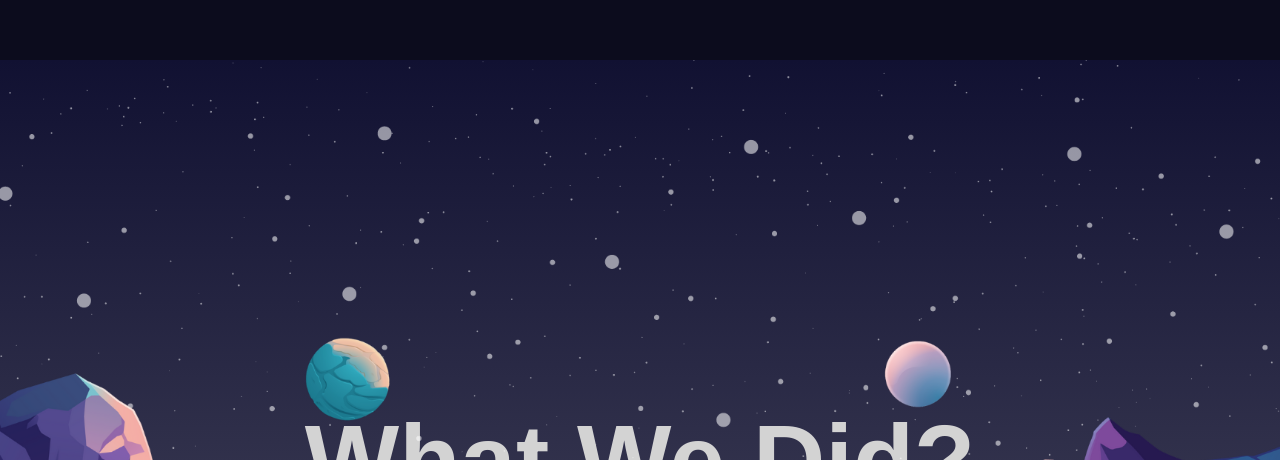
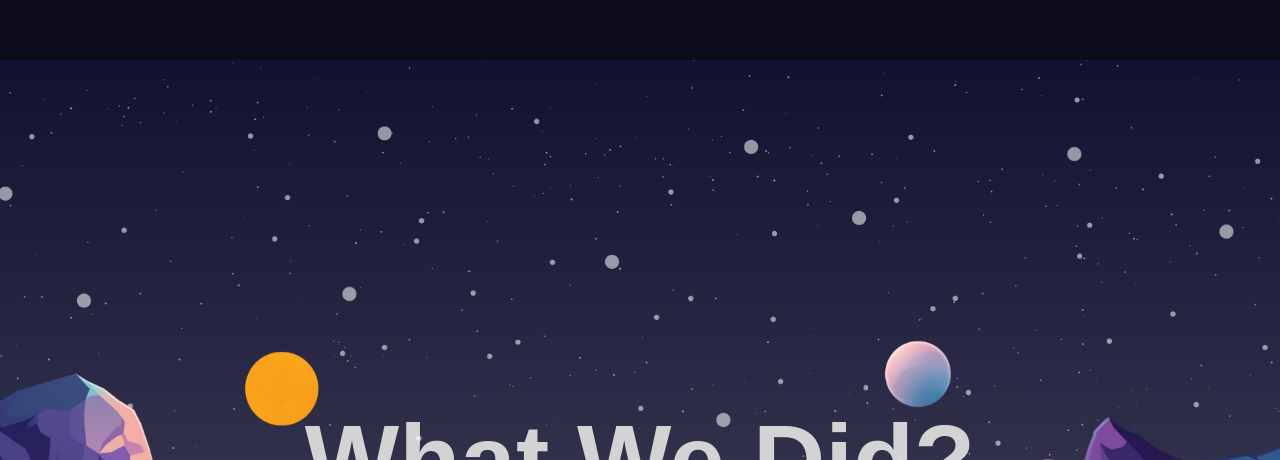
Before and after one commit to ChamikaRohan/Digital-Portfolio, a React (Vite) app: page / in a window 1280 px wide. Shown: the part 2340-2800 px from the top of the page. Built offline with nearby package versions, Linux system fonts and the light colour scheme.

Commit message:
Added asnimations to the parallax pages

```diff
--- a/src/components/parallax/Parallax.jsx
+++ b/src/components/parallax/Parallax.jsx
@@ -10,17 +10,20 @@ export default function Parallax({type}) {
     offset: ["start start", "end start"]
   });
 
+  const yText = useTransform(scrollYProgress, [0,1], ["0%", "200%"]);
   const yBg = useTransform(scrollYProgress, [0,1], ["0%", "100%"]);
 
   return (
-    <div className='parallax' style={{ background:type === "services"
+    <div ref={ref} className='parallax' style={{ background:type === "services"
       ? "Linear-gradient(180deg, #111132, #0c0c1d)"
       : "Linear-gradient(180deg, #111132, #505064)"
     }}>
-        <motion.h1 style={{ y: yBg }}>{type=="services" ? "What We Do?" : "What We Did?"}</motion.h1>
+        <motion.h1 style={{ y: yText }}>{type=="services" ? "What We Do?" : "What We Did?"}</motion.h1>
         <motion.div className="mountains"></motion.div>
-        <motion.div className="planets"></motion.div>
-        <motion.div className="stars"></motion.div>
+        <motion.div className="planets" style={{  y: yBg,
+          backgroundImage: `url(${type === "services" ? "/planets.png":"/sun.png"})`
+        }}></motion.div>
+        <motion.div style={{ x: yBg}} className="stars"></motion.div>
     </div>
   )
 }
--- a/src/components/parallax/Parallax.scss
+++ b/src/components/parallax/Parallax.scss
@@ -5,9 +5,10 @@
     display: flex;
     justify-content: center;
     align-items: center;
+    overflow: hidden;
 
     h1{
-        position: absolute;
+        position: relative;
         font-size: 100px;
     }
 
```
